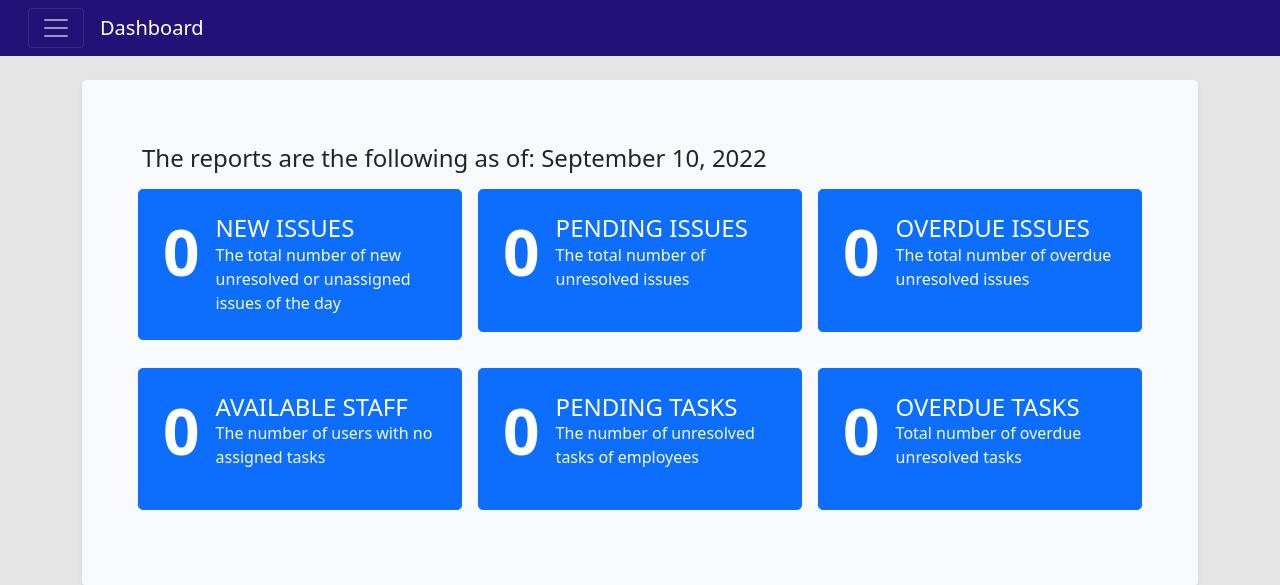
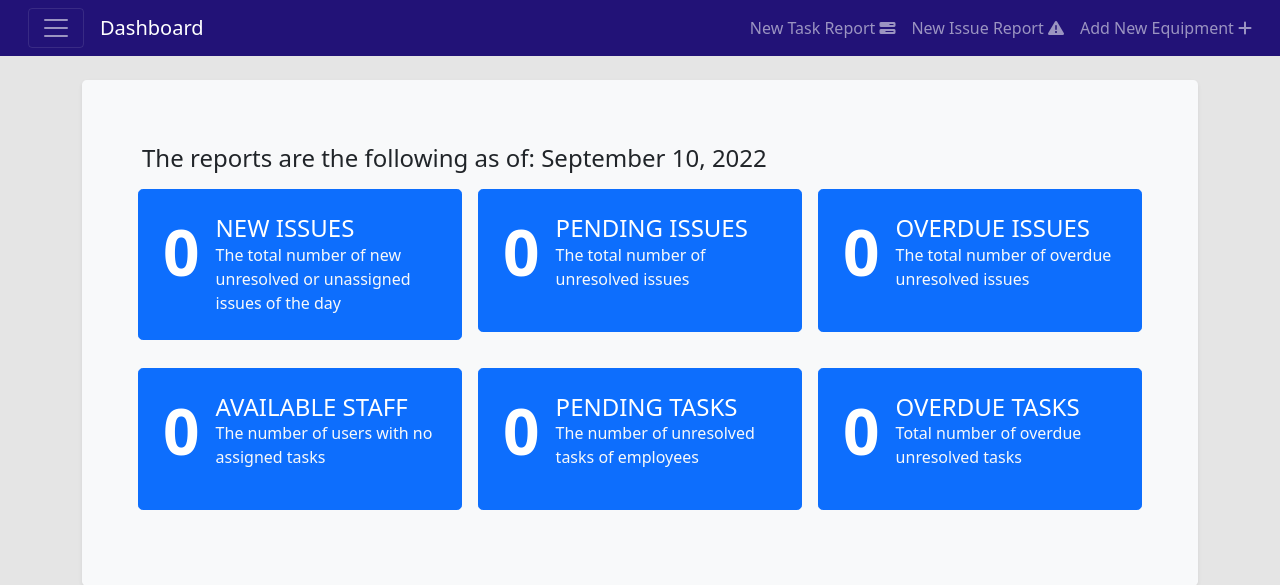
Before and after one commit to jlmanrique25/Finals_pending_qa, a PHP site: page /index.php?page=1 in a window 1280 px wide. Shown: the top 585 px of the page. Run offline with PHP 8.4, Linux system fonts and the light colour scheme; the visitor is signed in with stand-in values (Sample User, id 1); data that the repository does not hold is empty; some libraries are stand-ins or nearby versions.

Commit message:
added navigations in header, created the feature of hiding the sidebar when in smaller screen

```diff
--- a/header.php
+++ b/header.php
@@ -38,13 +38,34 @@
 				else{
 					echo 'Dashboard';
 				}
-			?></a>
+            ?></a>
           </li>
         </ul>
+
+
+		<ul class="navbar-nav text-center flex-row" >
+			<li class="nav-item mr-3 d-none d-lg-block">
+				<a class="nav-link" href="assign_new_task.php?site=Assign%20new%20task">New Task Report <i class="fa fa-tasks" aria-hidden="true"></i></a>
+			</li>
+			<li class="nav-item mr-3 d-none d-lg-block">
+				<a class="nav-link" href="assign_issue.php?site=Create%20Issue%20Report">New Issue Report <i class="fa fa-exclamation-triangle" aria-hidden="true"></i></a>
+			</li>
+			<li class="nav-item  d-none d-lg-block">
+				<a class="nav-link" href="add_new_equipment.php?site=Add%20New%20Equipment">Add New Equipment <i class="fa fa-plus" aria-hidden="true"></i></a>
+			</li>
+		</ul>
+
+
 	  </div>
 
 	</nav>
 
+	<!-- SIDEBAR THAT SHOWS IF USER IS ON COMPUTER-->
+
+
+
+	<!-- SIDEBAR THAT SHOWS IF USER IS ON MOBILE-->
+	<div class=" d-lg-none">
 	<div class="offcanvas offcanvas-start" tabindex="-1" id="offcanvasExample" aria-labelledby="offcanvasExampleLabel" style="background-color: FFE162;">
 	  <div class="offcanvas-header">
 		<div class="offcanvas-title" id="offcanvasExampleLabel">
@@ -247,6 +268,7 @@
 		</div>
 	  </div>
 	</div>
+	</div>
 
 
   <script src="https://cdn.jsdelivr.net/npm/bootstrap@5.1.3/dist/js/bootstrap.bundle.min.js" integrity="sha384-ka7Sk0Gln4gmtz2MlQnikT1wXgYsOg+OMhuP+IlRH9sENBO0LRn5q+8nbTov4+1p" crossorigin="anonymous"></script>
--- a/style.css
+++ b/style.css
@@ -67,4 +67,10 @@
         /* override to position sticky headers underneath page header element */
         top: 51px !important;
     }
+
+	.wrapper {
+		display: flex;
+		width: 100%;
+		align-items: stretch;
+	}
 </style>
```
